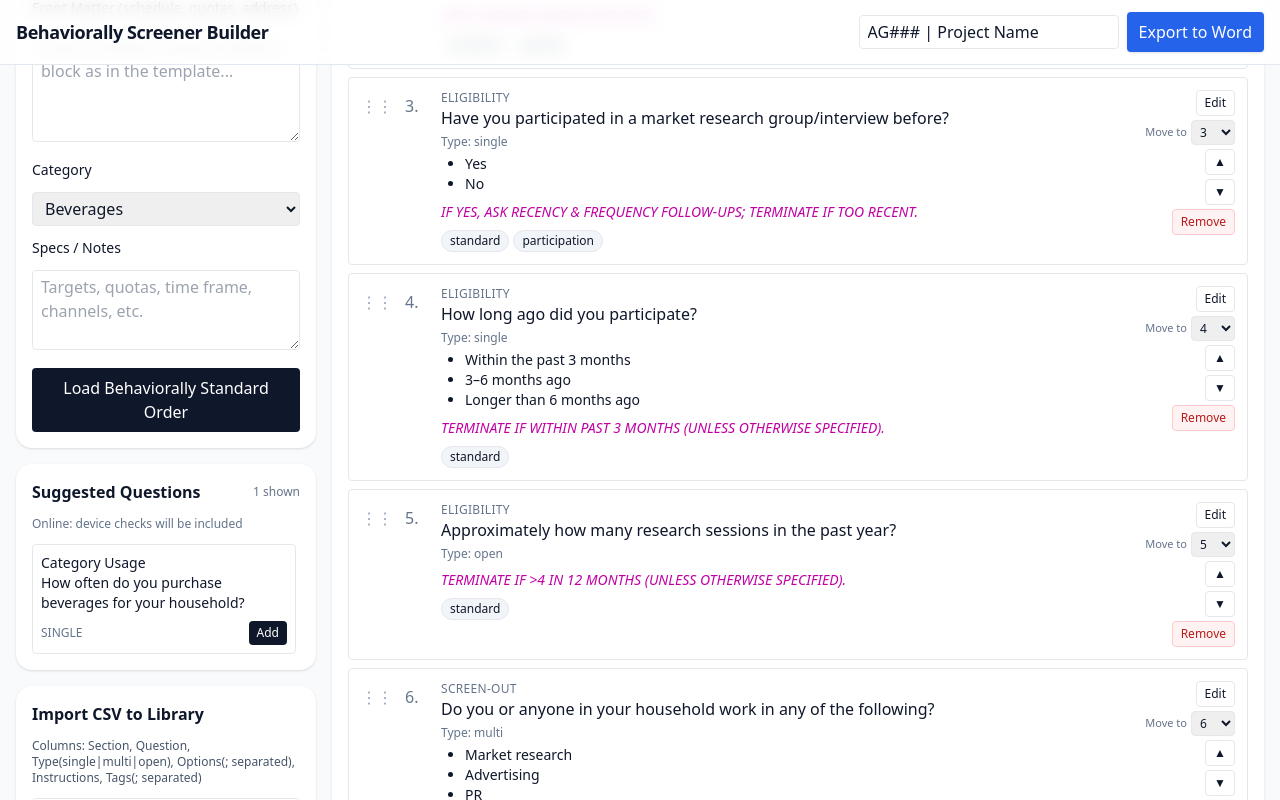
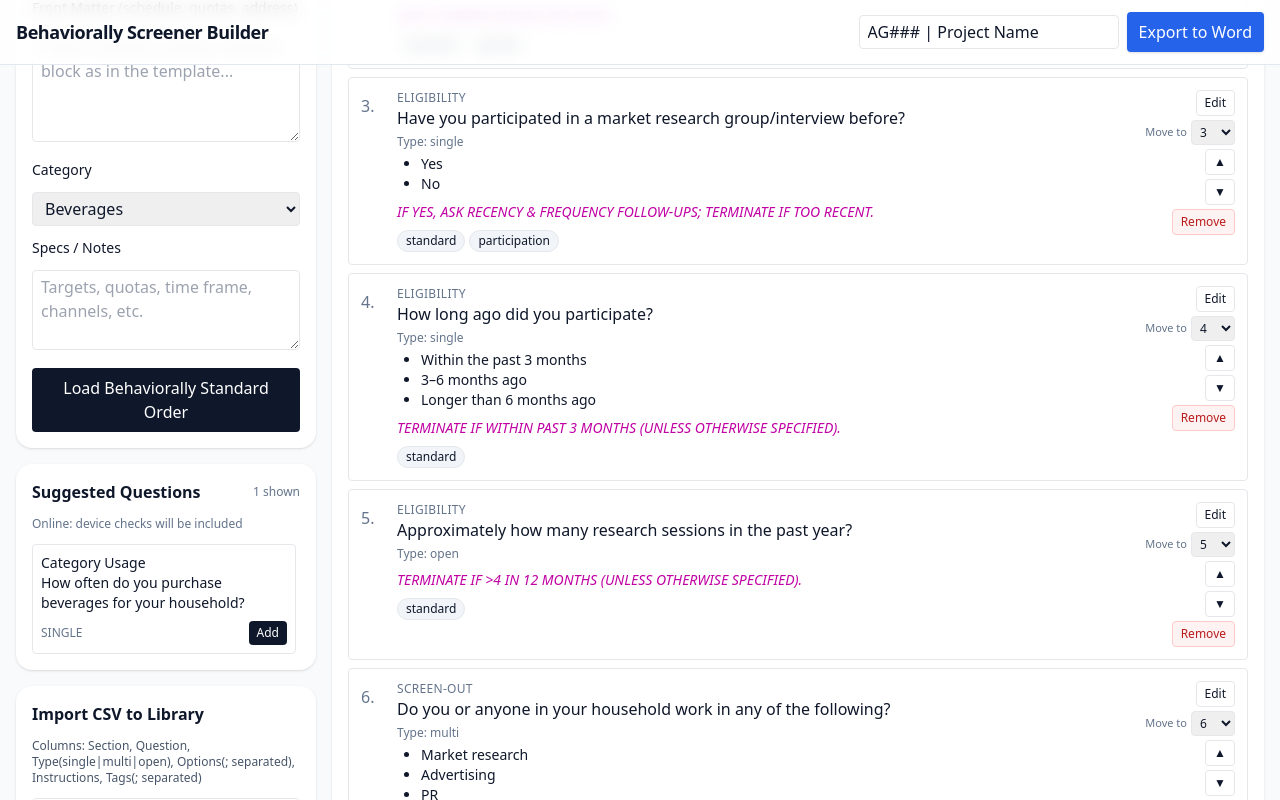
Before and after one commit to d-r-bhv/beh-screener, a React (Vite) app: page / in a window 1280 px wide. Both pictures are taken after a click on the button "Load Behaviorally Standard Order". Shown: the part 499-1299 px from the top of the page. Built offline with nearby package versions, Linux system fonts and the light colour scheme.

Commit message:
Update ScreenerBuilderApp.tsx

```diff
--- a/src/ScreenerBuilderApp.tsx
+++ b/src/ScreenerBuilderApp.tsx
@@ -1,5 +1,4 @@
 import React, { useMemo, useState, useEffect, useRef } from "react";
-import { DragDropContext, Droppable, Draggable, type DropResult } from "@hello-pangea/dnd";
 
 /** =========================
  *  Brand constants
@@ -97,14 +96,6 @@ export function addOptionToList(options: string[] = [], value = "New option") {
 }
 export function removeOptionFromList(options: string[] = [], index: number) {
   return options.filter((_, i) => i !== index);
-}
-export function moveItem<T>(arr: T[], from: number, to: number) {
-  const a = [...arr];
-  if (to < 0 || to >= a.length || from < 0 || from >= a.length) return arr;
-  const tmp = a[from];
-  a[from] = a[to];
-  a[to] = tmp;
-  return a;
 }
 function moveToIndex<T>(arr: T[], fromIdx: number, toIdx: number) {
   const a = [...arr];
@@ -455,16 +446,6 @@ export default function ScreenerBuilderApp() {
   }
 
   /** =========================
-   *  Drag & Drop handler
-   *  ========================= */
-  function onDragEnd(result: DropResult) {
-    const { source, destination } = result;
-    if (!destination) return;
-    if (source.index === destination.index) return;
-    setBuilderQs((prev) => moveToIndex(prev, source.index, destination.index));
-  }
-
-  /** =========================
    *  UI
    *  ========================= */
   return (
@@ -592,7 +573,7 @@ export default function ScreenerBuilderApp() {
           </div>
         </section>
 
-        {/* Middle: Builder (drag & drop + quick-jump) */}
+        {/* Middle: Builder (quick-jump reordering) */}
         <section className="col-span-9">
           <div className="bg-white rounded-2xl shadow p-4">
             <div className="flex items-center justify-between">
@@ -609,30 +590,12 @@ export default function ScreenerBuilderApp() {
                 Use <strong>Load Behaviorally Standard Order</strong>, then tweak with <strong>Suggested</strong> or <strong>Library</strong>.
               </div>
             ) : (
-              <DragDropContext onDragEnd={onDragEnd}>
-                <Droppable droppableId="builder-list">
-                  {(dropProvided) => (
-                    <ul ref={dropProvided.innerRef} {...dropProvided.droppableProps} className="mt-4 space-y-2">
+              <ul className="mt-4 space-y-2">
                 {builderQs.map((q, i) => {
                   const isEditing = editingId === q.id;
                   return (
-                          <Draggable draggableId={q.id} index={i} key={q.id}>
-                            {(dragProvided) => (
-                              <li
-                                ref={dragProvided.innerRef}
-                                {...dragProvided.draggableProps}
-                                className={`border rounded p-3 ${isEditing ? "ring-2 ring-blue-400" : ""}`}
-                              >
+                    <li key={q.id} className={`border rounded p-3 ${isEditing ? "ring-2 ring-blue-400" : ""}`}>
                       <div className="flex items-start gap-3">
-                                  {/* Drag handle */}
-                                  <div
-                                    {...dragProvided.dragHandleProps}
-                                    className="cursor-grab select-none text-slate-400 pt-1"
-                                    title="Drag to reorder"
-                                  >
-                                    ⋮⋮
-                                  </div>
-
                         <div className="text-slate-500 w-6 pt-1">{i + 1}.</div>
 
                         <div className="flex-1">
@@ -749,7 +712,7 @@ export default function ScreenerBuilderApp() {
                                 </select>
                               </div>
 
-                                        {/* Nudges (optional) */}
+                              {/* Nudges */}
                               <button
                                 className="text-xs px-2 py-1 rounded bg-white border"
                                 onClick={() => setBuilderQs((prev) => moveToIndex(prev, i, i - 1))}
@@ -784,15 +747,9 @@ export default function ScreenerBuilderApp() {
                         </div>
                       </div>
                     </li>
-                            )}
-                          </Draggable>
                   );
                 })}
-                      {dropProvided.placeholder}
               </ul>
-                  )}
-                </Droppable>
-              </DragDropContext>
             )}
           </div>
 
```
Lines whose indentation alone changed are shown as unchanged.
